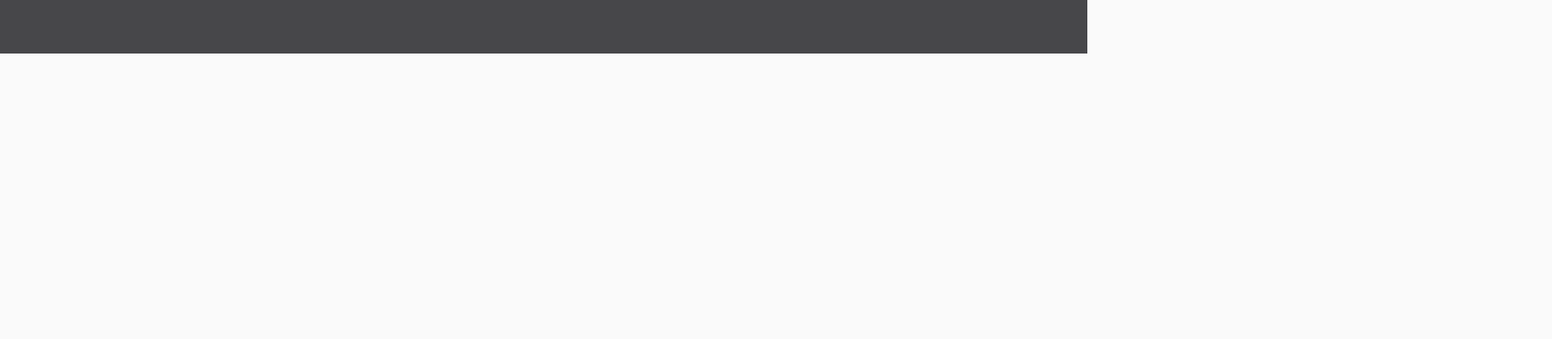
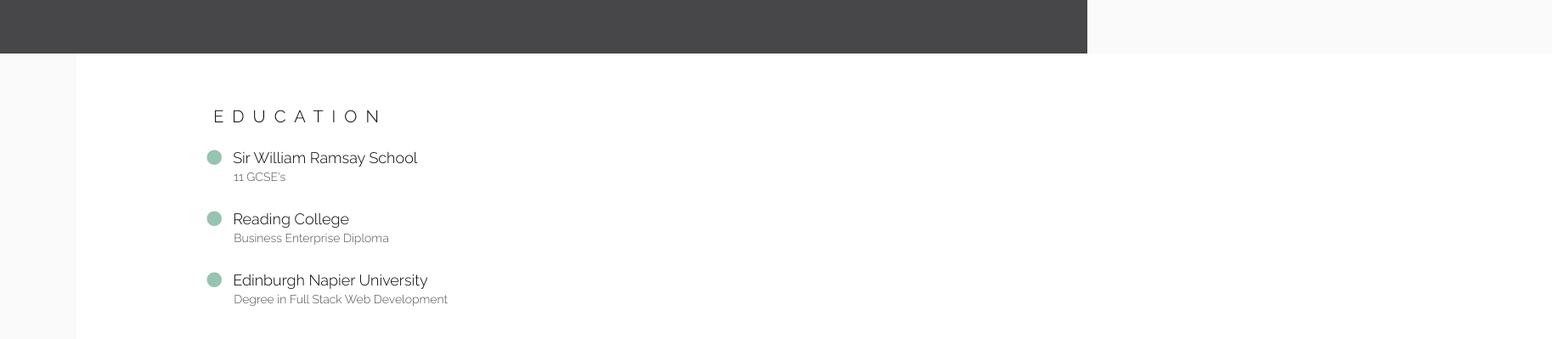
Before and after one commit to DelroyBrown28/BrandNewCV, a plain HTML site: page index.html in a window 1280 px wide. Shown: the part 287-686 px from the top of the page at 85% size, 1827 px wide, since content can reach past the window. Drawn offline with Linux system fonts and the light colour scheme.

Commit message:
last update of the day

```diff
--- a/index.html
+++ b/index.html
@@ -32,8 +32,25 @@
         <div class="contactInfoBox">
             <p class="phone"><i class="fas fa-phone-alt"></i> <span>Phone</span> - (+44) 07795 128316</p>
             <p class="email"><i class="fas fa-at"></i> <span>Email</span> - Delroybrown.db@gmail.com</p>
-            <p class="address"><i class="fas fa-address-card"></i> <span>Address</span> - 247 Bowerdean Road, High Wycombe, HP13 6XS</p>
+            <p class="address"><i class="fas fa-address-card"></i> <span>Address</span> - 247 Bowerdean Road, High
+                Wycombe, HP13 6XS</p>
 
+        </div>
+    </div>
+
+    <div class="main-contents">
+        <div class="education-box">
+            <h2 class="education-title">EDUCATION</h2>
+
+            <ul class="edu-list">
+                <li class="school"><i class="fas fa-circle"></i>Sir William Ramsay School
+                    <small class="gcse"><br>11 GCSE's</small></li>
+                <li class="college"><i class="fas fa-circle"></i>Reading College
+                <small class="business"><br>Business Enterprise Diploma</small></li>
+                <li class="university"><i class="fas fa-circle"></i>Edinburgh Napier University
+                    <small class="webdev"><br>Degree in Full Stack Web Development</small></li>
+                </li>
+            </ul>
         </div>
 
     </div>
--- a/main.css
+++ b/main.css
@@ -102,3 +102,79 @@ span {
     color: #97C3B1;
     font-weight: 300;
 }
+
+.main-contents {
+    position: relative;
+    background-color: #fff;
+    height: 680px;
+    width: 1737px;
+    left: 90px;
+}
+
+.education-box {
+    position: absolute;
+    width: 309px;
+    height: 235px;
+    left: 109px;
+    top: 62px;
+    display: flex;
+    justify-content: center;
+}
+
+.education-title {
+    position: absolute;
+    margin: 0;
+    font-family: 'Raleway', sans-serif;
+    font-weight: 300;
+    font-size: 20px;
+    letter-spacing: 10px;
+    text-align: center;
+}
+
+ul {
+    position: absolute;
+    list-style: none;
+    margin: 0;
+    font-family: 'Raleway', sans-serif;
+    font-weight: 300;
+    top: 50px;
+    font-size: 18px;
+
+}
+
+.college {
+    margin: 30px 0px 30px 0px;
+
+}
+
+.gcse {
+    position: relative;
+    left: 32px;
+    opacity: 0.7;
+    font-size: 14px;
+}
+
+.business {
+    position: relative;
+    margin: 0;
+    left: 32px;
+    opacity: 0.7;
+    font-size: 14px;
+
+
+}
+
+.webdev {
+    position: relative;
+    margin: 0;
+    left: 32px;
+    opacity: 0.7;
+    font-size: 14px;
+
+
+
+}
+
+.fa-circle {
+    color: #97C3B1;
+}
```
